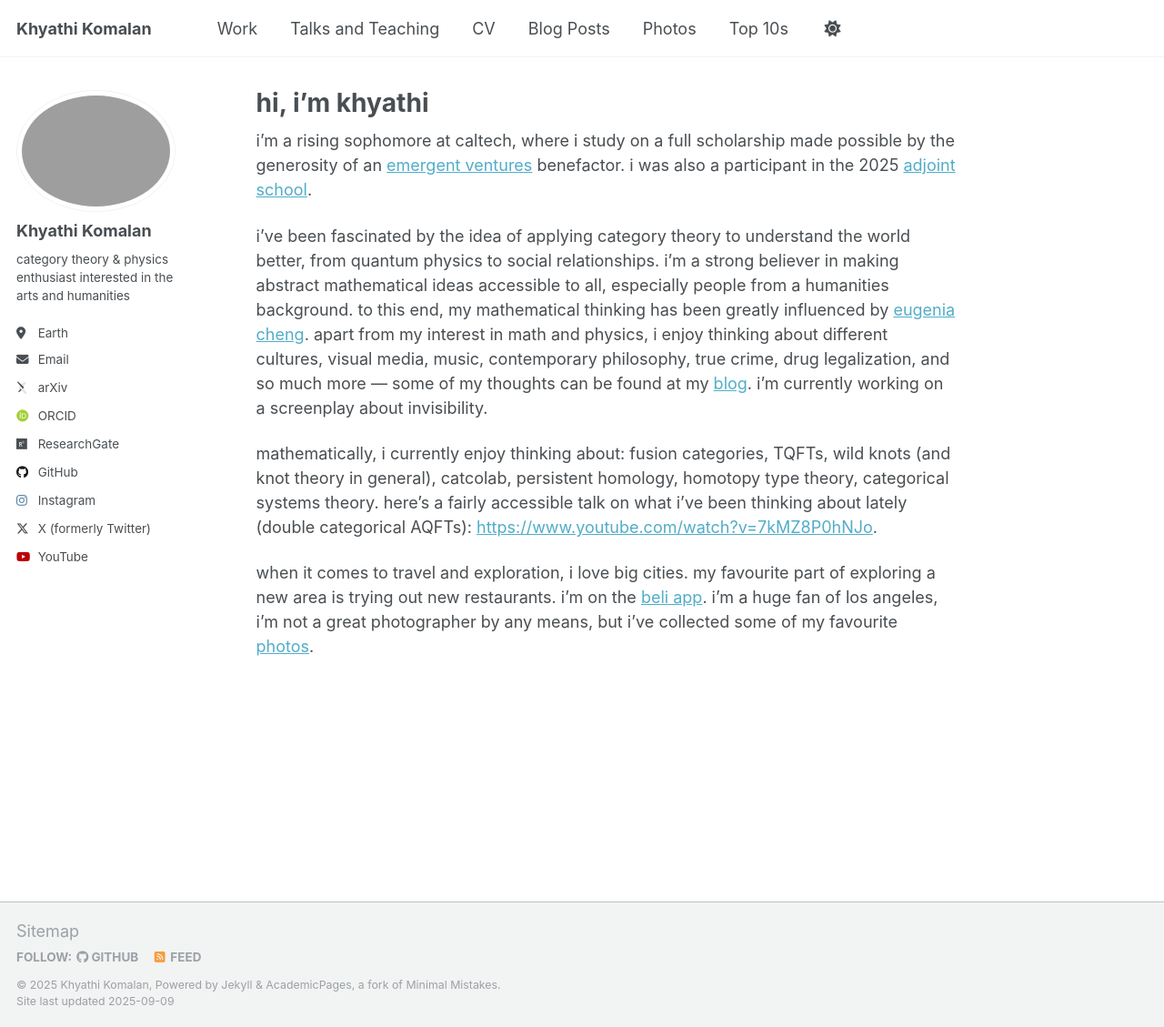
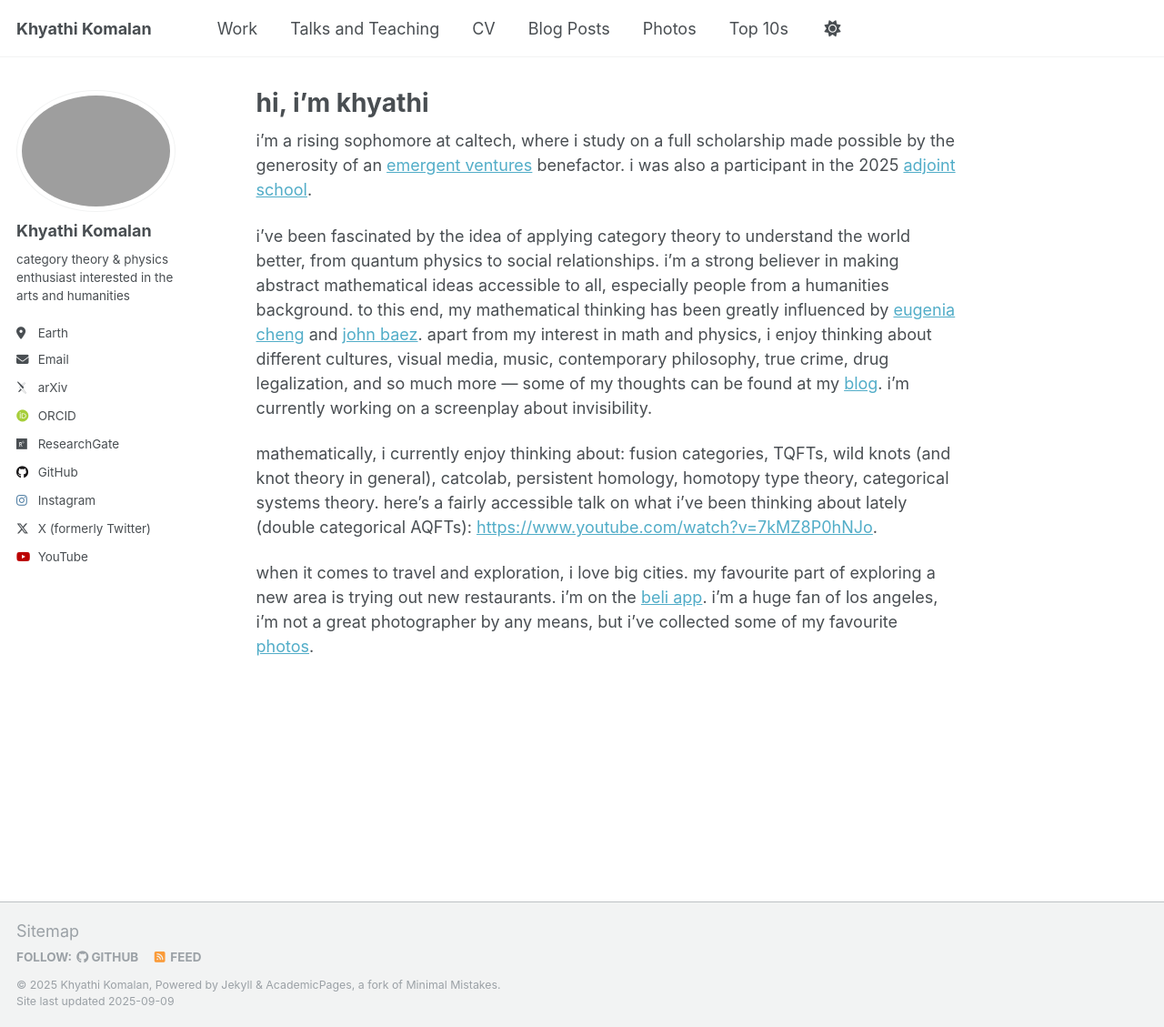
Before and after one commit to khyathikomalan/khyathikomalan.github.io, a Jekyll site: the page built from _pages/about.md, in a window 1280 px wide and 1129 px high. Shown: the whole window at 91% size. Built offline with Jekyll 4.4.1, drawn with Linux system fonts in a browser that asks for light colours; some web fonts are replaced.

Commit message:
Update about.md

```diff
--- a/_pages/about.md
+++ b/_pages/about.md
@@ -9,7 +9,7 @@ redirect_from:
 
 i'm a rising sophomore at caltech, where i study on a full scholarship made possible by the generosity of an [emergent ventures](https://www.mercatus.org/emergent-ventures) benefactor. i was also a participant in the 2025 [adjoint school](https://adjointschool.com/2025.html).
 
-i've been fascinated by the idea of applying category theory to understand the world better, from quantum physics to social relationships. i'm a strong believer in making abstract mathematical ideas accessible to all, especially people from a humanities background. to this end, my mathematical thinking has been greatly influenced by [eugenia cheng](https://eugeniacheng.com/). apart from my interest in math and physics, i enjoy thinking about different cultures, visual media, music, contemporary philosophy, true crime, drug legalization, and so much more — some of my thoughts can be found at my [blog](https://khyathikomalan.github.io/year-archive/). i'm currently working on a screenplay about invisibility.
+i've been fascinated by the idea of applying category theory to understand the world better, from quantum physics to social relationships. i'm a strong believer in making abstract mathematical ideas accessible to all, especially people from a humanities background. to this end, my mathematical thinking has been greatly influenced by [eugenia cheng](https://eugeniacheng.com/) and [john baez](https://johncarlosbaez.wordpress.com/). apart from my interest in math and physics, i enjoy thinking about different cultures, visual media, music, contemporary philosophy, true crime, drug legalization, and so much more — some of my thoughts can be found at my [blog](https://khyathikomalan.github.io/year-archive/). i'm currently working on a screenplay about invisibility.
 
 mathematically, i currently enjoy thinking about: fusion categories, TQFTs, wild knots (and knot theory in general), catcolab, persistent homology, homotopy type theory, categorical systems theory. here's a fairly accessible talk on what i've been thinking about lately (double categorical AQFTs): [https://www.youtube.com/watch?v=7kMZ8P0hNJo](https://www.youtube.com/watch?v=7kMZ8P0hNJo).
 
```
